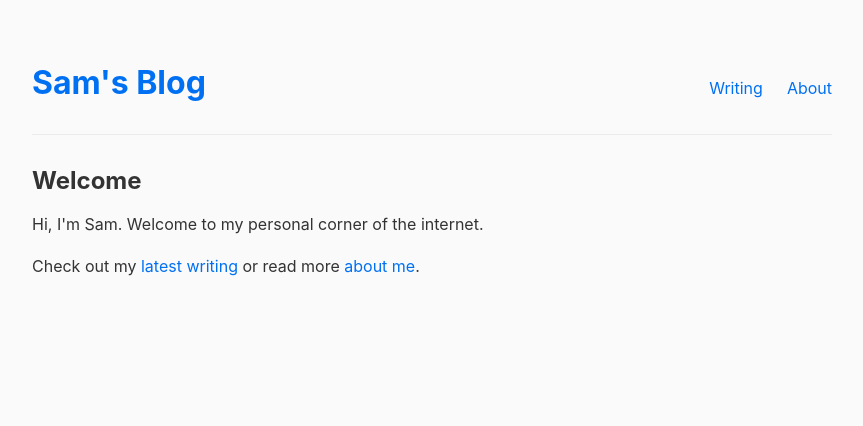
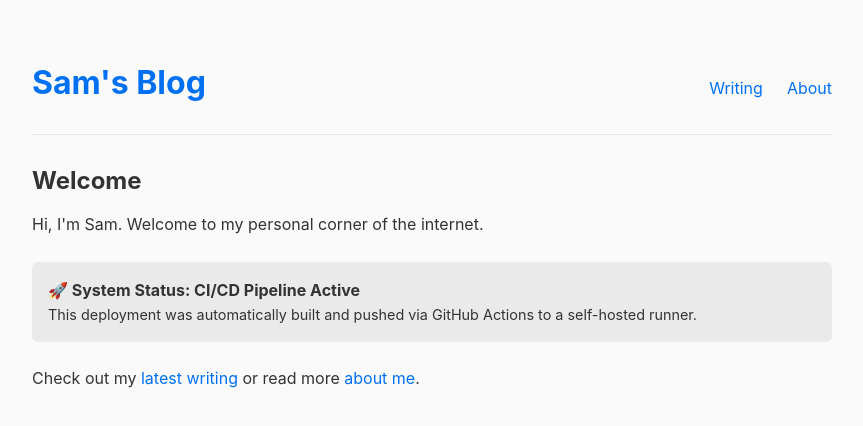
Before and after one commit to pattch-openclaw/blog, a SvelteKit app: page / in a window 1280 px wide. Shown: the top 426 px of the page, without its empty margins (208-1071 px from the left). Built offline with nearby package versions, Linux system fonts and the light colour scheme.

Commit message:
feat: add CI/CD status banner to homepage to test workflow

```diff
--- a/src/routes/+page.svelte
+++ b/src/routes/+page.svelte
@@ -9,4 +9,10 @@
 <h2>{title}</h2>
 
 <p>Hi, I'm Sam. Welcome to my personal corner of the internet.</p>
+
+<div style="background-color: var(--border-color); padding: 1rem; border-radius: 6px; margin: 1.5rem 0;">
+	<p style="margin: 0; font-weight: bold;">🚀 System Status: CI/CD Pipeline Active</p>
+	<p style="margin: 0; font-size: 0.9em;">This deployment was automatically built and pushed via GitHub Actions to a self-hosted runner.</p>
+</div>
+
 <p>Check out my <a href="/blog">latest writing</a> or read more <a href="/about">about me</a>.</p>
```
